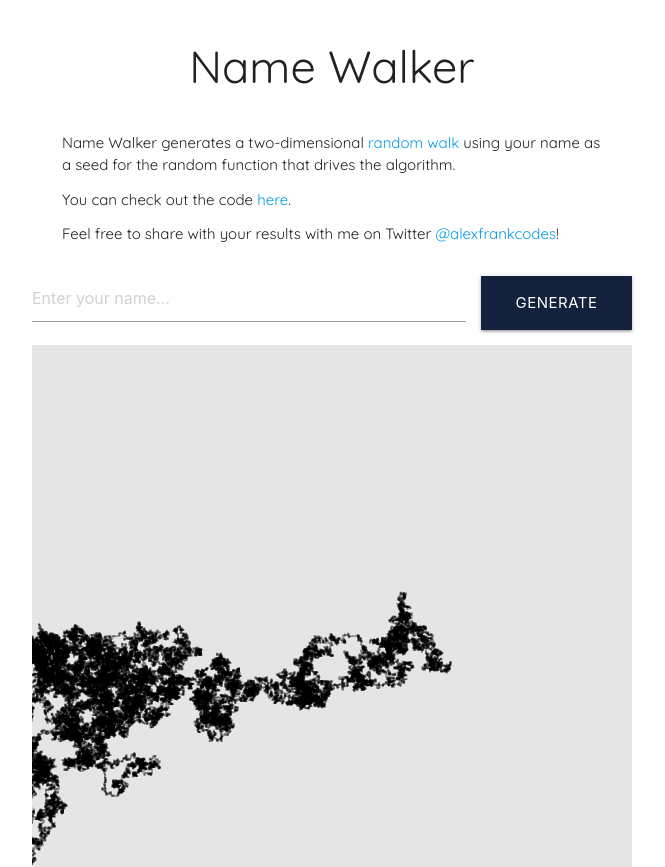
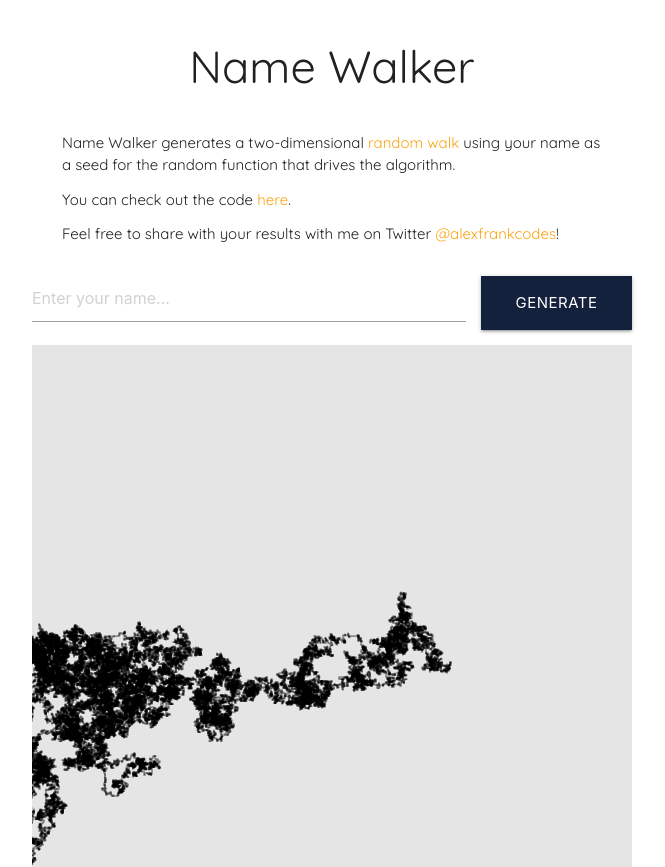
Before and after one commit to alexfrankcodes/name-walker, a React (Create React App) app: page / in a window 1280 px wide. Shown: the top 867 px of the page, without its empty margins (308-973 px from the left). Built offline with nearby package versions, Linux system fonts and the light colour scheme.

Commit message:
Changed link styling to match app color palette

```diff
--- a/src/App.css
+++ b/src/App.css
@@ -20,6 +20,10 @@
 
 h1 {
   font-size: 3rem;
+}
+
+a {
+  color: var(--orange-web)
 }
 
 .space {
```
